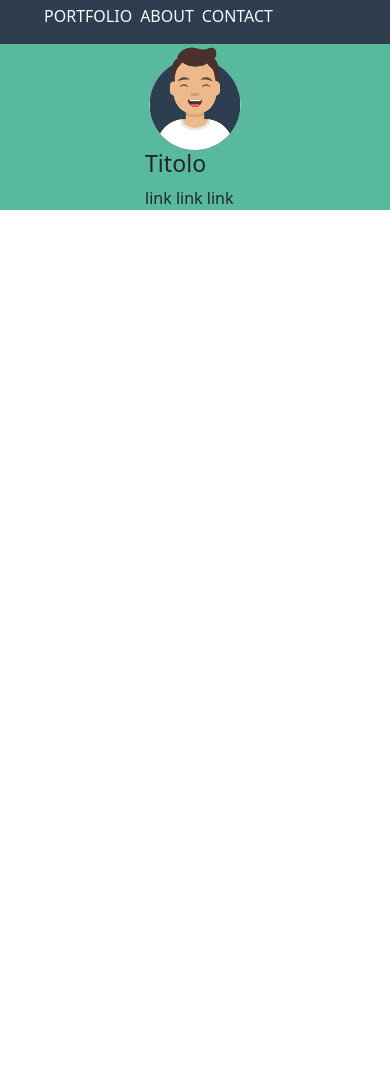
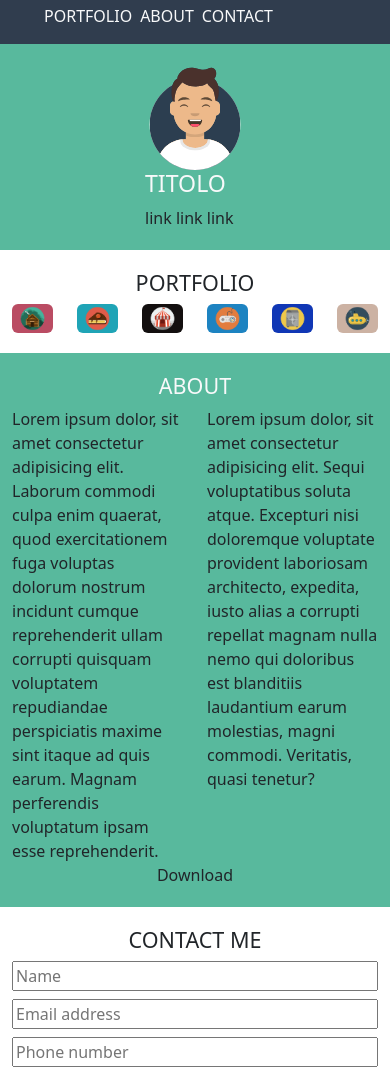
Before and after one commit to NicolaSforza93/html-css-bootstrap-freelancer, a plain HTML site: page index.html in a window 390 px wide. Shown: the part 23-1095 px from the top of the page. Before the commit the page ends 844 px from the top, so only its background shows below. Drawn offline with nearby package versions, Linux system fonts and the light colour scheme.

Commit message:
added layout responsive

```diff
--- a/css/style.css
+++ b/css/style.css
@@ -7,6 +7,10 @@ ul,
 ol,
 menu {
 	list-style: none;
+}
+
+section {
+    padding: 20px 0px;
 }
 
 header {
@@ -20,3 +24,15 @@ header {
 .avatar {
     width: 100px;
 }
+
+.portfolio img {
+    width: 100%;
+}
+
+.about {
+    background-color: #58B99D;
+}
+
+footer {
+    background-color: #40536B;
+}
--- a/index.html
+++ b/index.html
@@ -34,7 +34,7 @@
                 <div class="row justify-content-center">
                     <div class="col-auto">
                         <img class="avatar" src="./img/avatar.svg" alt="">
-                        <h3>Titolo</h3>
+                        <h3 class="text-light text-uppercase">Titolo</h3>
                         <div>
                             <a href="">link</a>
                             <a href="">link</a>
@@ -44,6 +44,95 @@
                 </div>
             </div>
         </section>
+
+        <section class="portfolio">
+            <div class="container">
+                <div class="row">
+                    <div class="col text-center">
+                        <h4 class="text-dark text-uppercase">Portfolio</h4>
+                    </div>
+                </div>
+
+                <div class="row row-gap-4 row-cols-sm-1 row-cols-md-2 row-cols-lg-3">
+                    <div class="col">
+                        <img src="./img/cabin.png" class="rounded" alt="">
+                    </div>
+                    <div class="col">
+                        <img src="./img/cake.png" class="rounded" alt="">
+                    </div>
+                    <div class="col">
+                        <img src="./img/circus.png" class="rounded" alt="">
+                    </div>
+                    <div class="col">
+                        <img src="./img/game.png" class="rounded" alt="">
+                    </div>
+                    <div class="col">
+                        <img src="./img/safe.png" class="rounded" alt="">
+                    </div>
+                    <div class="col">
+                        <img src="./img/submarine.png" class="rounded" alt="">
+                    </div>
+                </div>
+            </div>
+        </section>
+
+        <section class="about">
+            <div class="container">
+                <div class="row">
+                    <div class="col text-center">
+                        <h4 class="text-light text-uppercase">About</h4>
+                    </div>
+                </div>
+
+                <div class="row row-cols-sm-1 row-cols-md-2">
+                    <div class="col-6">Lorem ipsum dolor, sit amet consectetur adipisicing elit. Laborum commodi culpa enim quaerat, quod exercitationem fuga voluptas dolorum nostrum incidunt cumque reprehenderit ullam corrupti quisquam voluptatem repudiandae perspiciatis maxime sint itaque ad quis earum. Magnam perferendis voluptatum ipsam esse reprehenderit.</div>
+                    <div class="col-6">Lorem ipsum dolor, sit amet consectetur adipisicing elit. Sequi voluptatibus soluta atque. Excepturi nisi doloremque voluptate provident laboriosam architecto, expedita, iusto alias a corrupti repellat magnam nulla nemo qui doloribus est blanditiis laudantium earum molestias, magni commodi. Veritatis, quasi tenetur?</div>
+                </div>
+
+                <div class="row">
+                    <div class="col text-center">
+                        <a href="#">Download</a>
+                    </div>
+                </div>
+            </div>
+        </section>
+
+        <section class="contact">
+            <div class="container">
+                <div class="row">
+                    <div class="col text-center">
+                        <h4 class="text-dark text-uppercase">Contact me</h4>
+                    </div>
+                </div>
+				<div class="row">
+					<div class="col">
+						<form class="d-flex flex-column gap-2" action="">
+							<input type="text" placeholder="Name" />
+							<input type="email" placeholder="Email address" />
+							<input type="text" placeholder="Phone number" />
+							<textarea name="" id="" cols="30" rows="10" placeholder="Message"></textarea>
+                            <button type="submit" class="btn btn-primary">Submit</button>
+						</form>
+					</div>
+				</div>
+			</div>
+        </section>
+
+        <footer>
+            <div class="container">
+                <div class="row row-cols-sm-1 row-cols-md-3">
+                    <div class="col-4">Lorem ipsum dolor sit amet consectetur, adipisicing elit. Labore, alias.</div>
+                    <div class="col-4">Lorem ipsum dolor sit amet consectetur, adipisicing elit. Doloribus, dolore!</div>
+                    <div class="col-4">Lorem ipsum dolor sit amet consectetur, adipisicing elit. Vel, similique.</div>
+                </div>
+
+                <div class="row">
+                    <div class="col text-center">
+                        <p>Copyright</p>
+                    </div>
+                </div>
+            </div>
+        </footer>
     </main>
 </body>
 </html>
```
